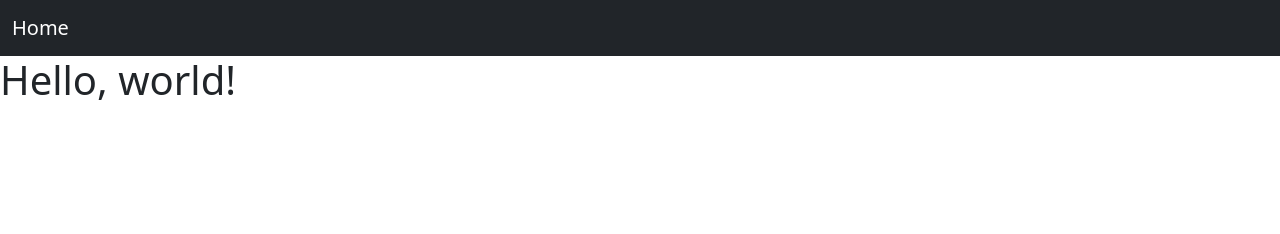
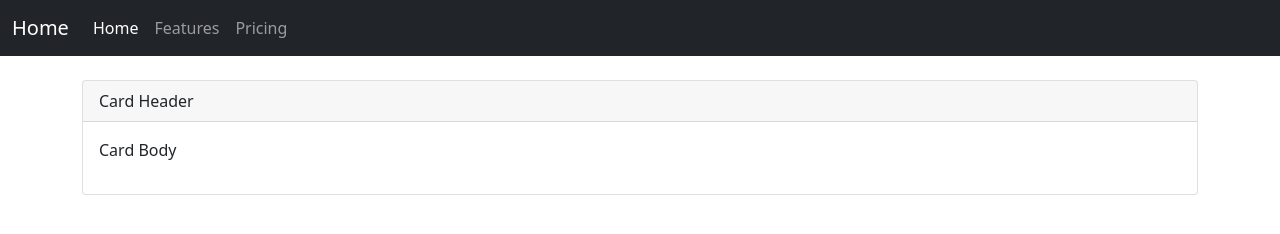
Before and after one commit to ArchieHill/Hackathon-FoodStop, a website: page static/index.html in a window 1280 px wide. Drawn offline with nearby package versions, Linux system fonts and the light colour scheme.

Commit message:
Added in the boostrap for navbar and content

```diff
--- a/static/index.html
+++ b/static/index.html
@@ -12,13 +12,44 @@
   </head>
   <body>
 
-    <nav class="navbar navbarexpand-md navbar-dark bg-dark">
+    <!-- Navbar -->
+    <nav class="navbar navbar-expand-lg navbar-dark bg-dark">
       <div class="container-fluid">
         <a class="navbar-brand" href="/">Home</a>
+        <button class="navbar-toggler" type="button" data-bs-toggle="collapse" data-bs-target="#navbarText" aria-controls="navbarText" aria-expanded="false" aria-label="Toggle navigation">
+          <span class="navbar-toggler-icon"></span>
+        </button>
+        <div class="collapse navbar-collapse" id="navbarText">
+          <ul class="navbar-nav me-auto mb-2 mb-lg-0">
+            <li class="nav-item">
+              <a class="nav-link active" aria-current="page" href="#">Home</a>
+            </li>
+            <li class="nav-item">
+              <a class="nav-link" href="#">Features</a>
+            </li>
+            <li class="nav-item">
+              <a class="nav-link" href="#">Pricing</a>
+            </li>
+          </ul>
+        </div>
       </div>
     </nav>
 
-    <h1>Hello, world!</h1>
+    <div class="py-4">
+      <div class="container">
+        <div class="row justify-content-center">
+          <div class="col-md-12">
+            <div class="card">
+              <div class="card-header">Card Header</div>
+
+              <div class="card-body">
+                <p>Card Body</p>
+              </div>
+            </div>
+          </div>
+        </div>
+      </div>
+    </div>
 
     <!-- Must stay at the bottom next to </body> -->
     <script src="https://cdn.jsdelivr.net/npm/bootstrap@5.1.3/dist/js/bootstrap.bundle.min.js" integrity="sha384-ka7Sk0Gln4gmtz2MlQnikT1wXgYsOg+OMhuP+IlRH9sENBO0LRn5q+8nbTov4+1p" crossorigin="anonymous"></script>
```
